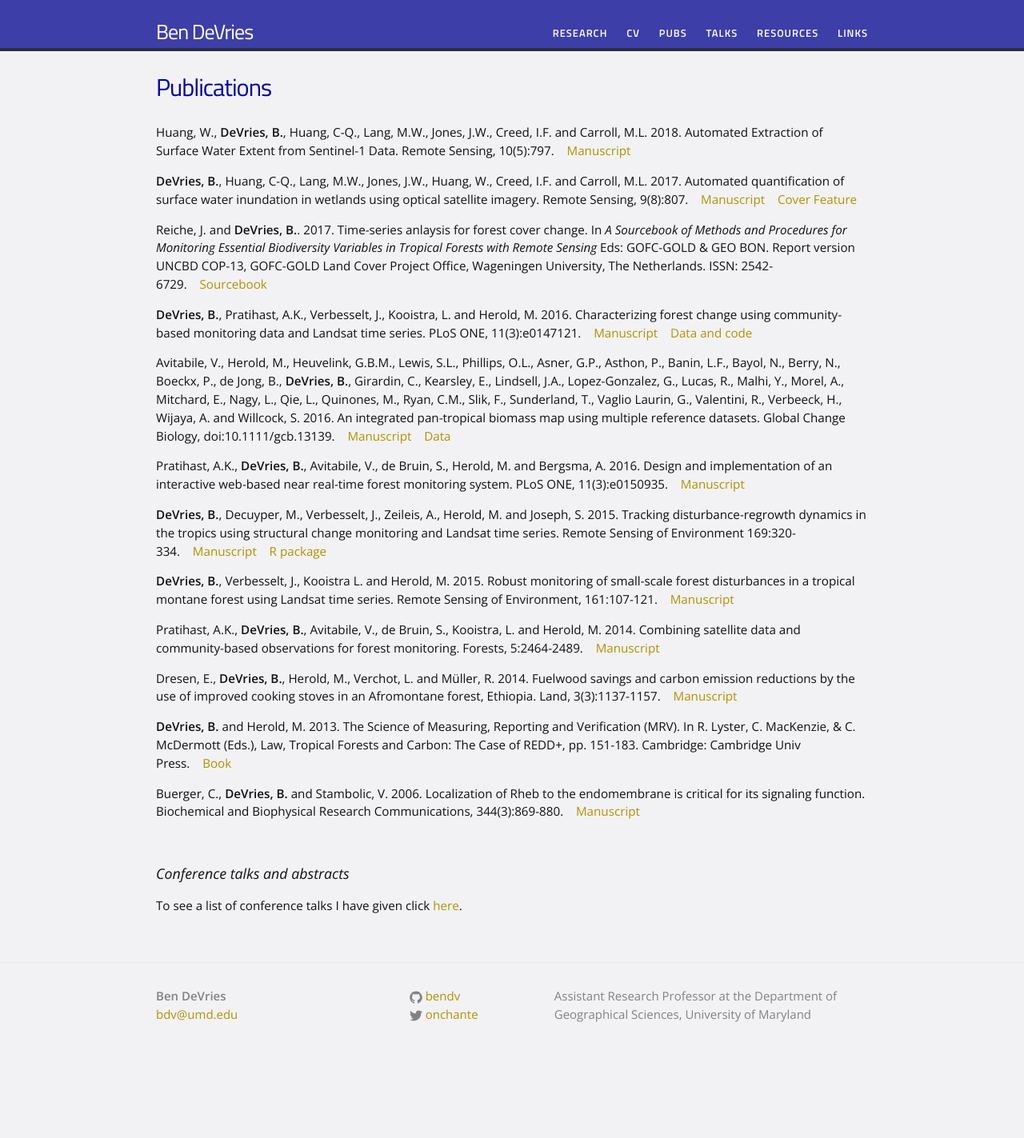
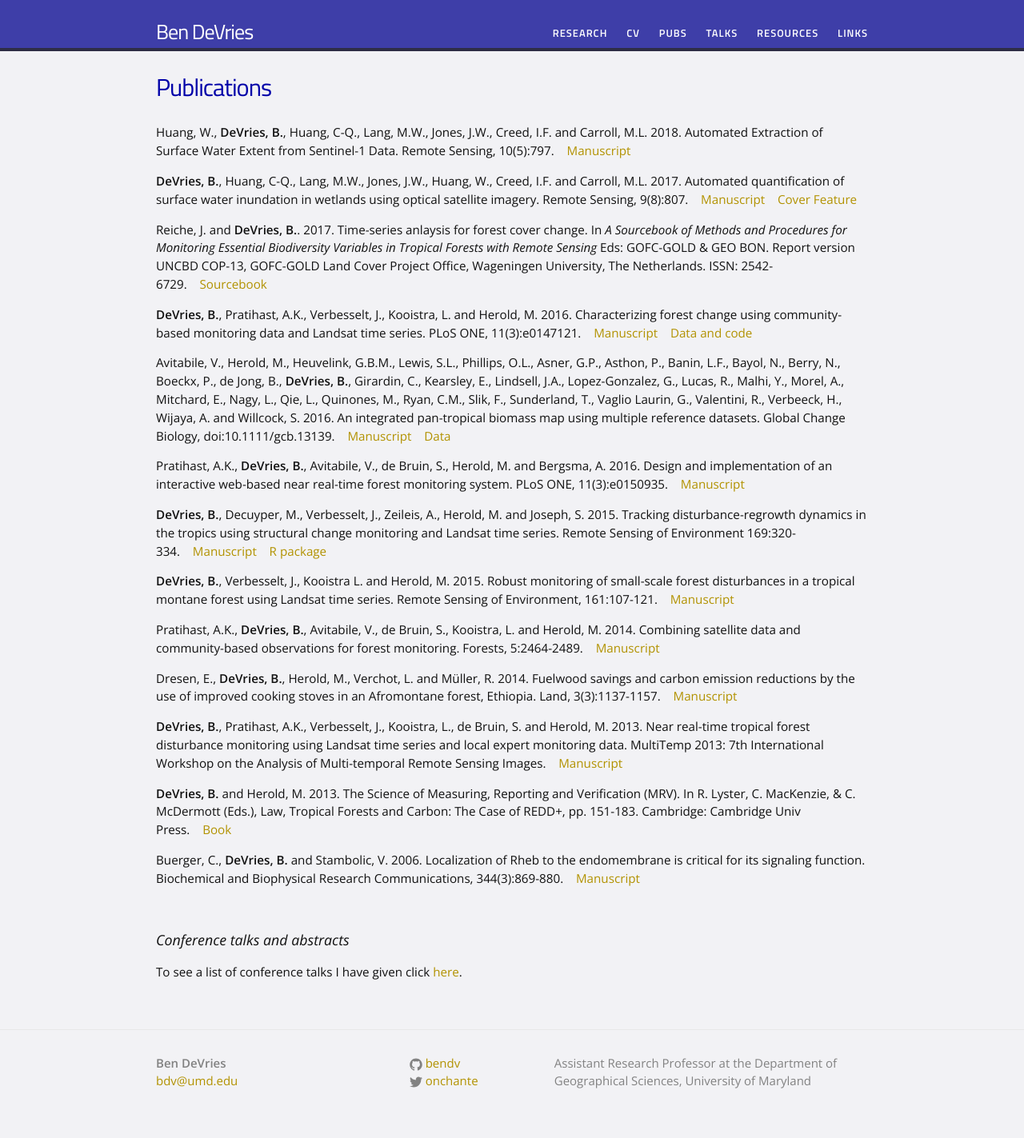
Before and after one commit to bendv/bendv.github.io, a Jekyll site: the page built from publications.md, in a window 1280 px wide. Shown: the whole page at 80% size. Built offline with Jekyll 4.4.1, drawn with Linux system fonts in a browser that asks for light colours; before the commit the page ends 1339 px from its top, so only the background shows below that.

Commit message:
update cv

```diff
--- a/publications.md
+++ b/publications.md
@@ -24,6 +24,8 @@ Pratihast, A.K., **DeVries, B.**, Avitabile, V., de Bruin, S., Kooistra, L. and
 
 Dresen, E., **DeVries, B.**, Herold, M., Verchot, L. and M&#252;ller, R. 2014. Fuelwood savings and carbon emission reductions by the use of improved cooking stoves in an Afromontane forest, Ethiopia. Land, 3(3):1137-1157.&nbsp;&nbsp;&nbsp;&nbsp;<a href="http://doi.org/10.3390/land3031137" target="_blank">Manuscript</a>
 
+**DeVries, B.**, Pratihast, A.K., Verbesselt, J., Kooistra, L., de Bruin, S. and Herold, M. 2013. Near real-time tropical forest disturbance monitoring using Landsat time series and local expert monitoring data. MultiTemp 2013: 7th International Workshop on the Analysis of Multi-temporal Remote Sensing Images.&nbsp;&nbsp;&nbsp;&nbsp;<a href="http://doi.org/10.1109/Multi-Temp.2013.6866022" target="_blank">Manuscript</a>
+
 **DeVries, B.** and Herold, M. 2013. The Science of Measuring, Reporting and Verification (MRV). In R. Lyster, C. MacKenzie, & C. McDermott (Eds.), Law, Tropical Forests and Carbon: The Case of REDD+, pp. 151-183. Cambridge: Cambridge Univ Press.&nbsp;&nbsp;&nbsp;&nbsp;<a href="http://www.cambridge.org/us/academic/subjects/law/environmental-law/law-tropical-forests-and-carbon-case-redd" target="_blank">Book</a>
 
 Buerger, C., **DeVries, B.** and Stambolic, V. 2006. Localization of Rheb to the endomembrane is critical for its signaling function. Biochemical and Biophysical Research Communications, 344(3):869-880.&nbsp;&nbsp;&nbsp;&nbsp;<a href="http://doi.org/10.1016/j.bbrc.2006.03.220" target="_blank">Manuscript</a>
```
